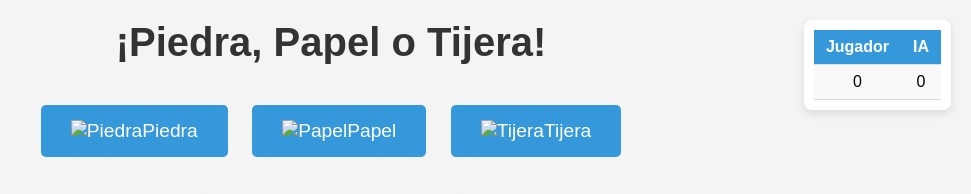
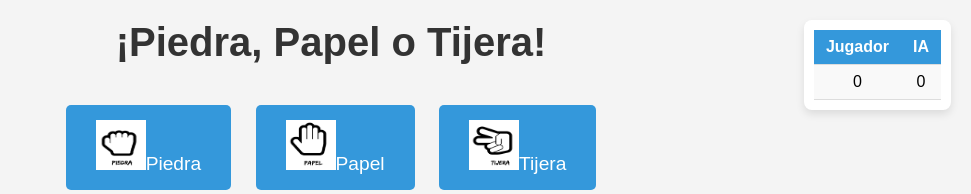
Before and after one commit to Raulalvarezweb/juegoppt, a plain HTML site: page index.html in a window 1280 px wide. Both pictures are taken after a click on the button "Comenzar Juego". Shown: the top 194 px of the page, without its empty margins (309-1280 px from the left). Drawn offline with Linux system fonts and the light colour scheme.

Commit message:
Add files via upload

```diff
--- a/index.html
+++ b/index.html
@@ -18,9 +18,9 @@
     <div id="pantalla-juego">
     <h1>¡Piedra, Papel o Tijera!</h1>
         <div id="choices">
-            <button data-choice="piedra"><img src="assets/piedra.png" alt="Piedra">Piedra</button>
-            <button data-choice="papel"><img src="assets/papel.png" alt="Papel">Papel</button>
-            <button data-choice="tijera"><img src="assets/tijera.png" alt="Tijera">Tijera</button>
+            <button data-choice="piedra"><img src="piedra.png" alt="Piedra">Piedra</button>
+            <button data-choice="papel"><img src="papel.png" alt="Papel">Papel</button>
+            <button data-choice="tijera"><img src="tijera.png" alt="Tijera">Tijera</button>
         </div>
         <!--Resultado del juego-->
         <div id="result">
--- a/juego.js
+++ b/juego.js
@@ -45,9 +45,9 @@ function jugar(eleccionUsuario) {
     const imgComputadora = document.getElementById('img-computadora');
 
     // Actualizamos las imágenes de las elecciones
-    imgUsuario.src = `assets/${eleccionUsuario}.png`;
+    imgUsuario.src = `${eleccionUsuario}.png`;
     imgUsuario.alt = `Tu elección: ${eleccionUsuario}`;
-    imgComputadora.src = `assets/${eleccionComputadora}.png`;
+    imgComputadora.src = `${eleccionComputadora}.png`;
     imgComputadora.alt = `Elección de la IA: ${eleccionComputadora}`;
 
     // Determinar el resultado
```
